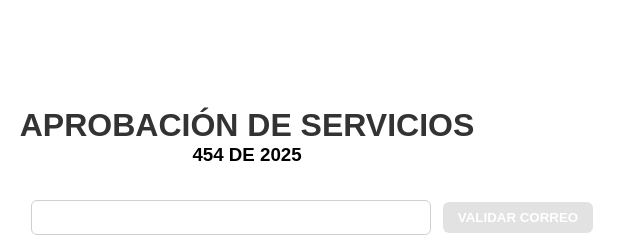
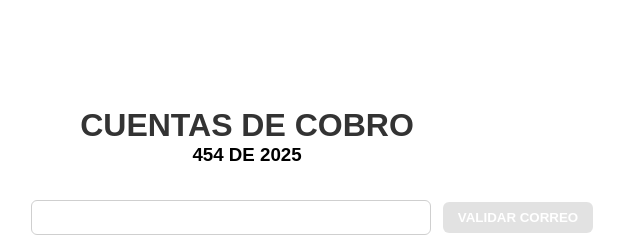
Before and after one commit to DataSoftwarePrecimec/cuentas_cobro, a plain HTML site: page public/index.html in a window 1280 px wide. Shown: the top 244 px of the page, 393-1029 px from the left. Drawn offline with Linux system fonts and the light colour scheme.

Commit message:
Update index.html

```diff
--- a/public/index.html
+++ b/public/index.html
@@ -2,14 +2,14 @@
 <html>
   <head>
     <meta charset="utf-8">
-    <title>Aprobación de Servicios</title>
+    <title>Cuentas de Cobro</title>
     <link rel="stylesheet" href="css/styles.css">
     <link rel="icon" type="image/png" href="img/small.png">
   </head>
   <body>
     <header>
       <img src="img/big.png" alt="Company Logo" style="height:auto; width:360px;">
-      <h1>APROBACIÓN DE SERVICIOS</h1>
+      <h1>CUENTAS DE COBRO</h1>
       <h3>454 DE 2025</h3>
     </header>
     <form id="entryForm" novalidate>
```
